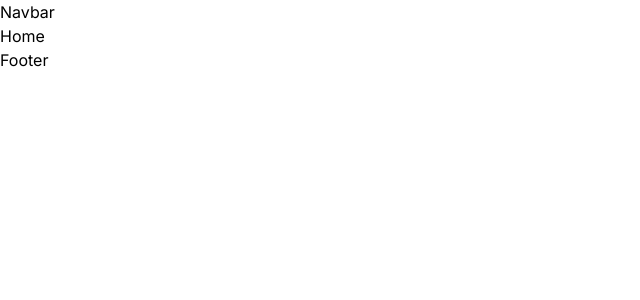
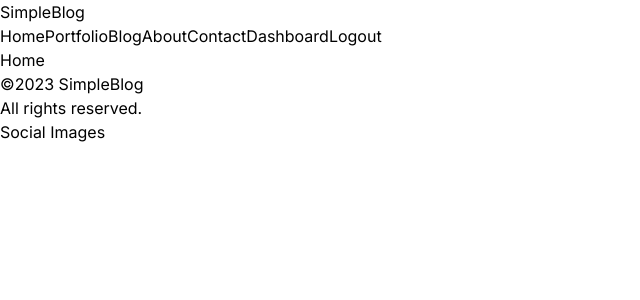
Before and after one commit to bojan09/next-js-blog, a Next.js app: page / in a window 1280 px wide. Shown: the top 300 px of the page, without its empty margins (0-640 px from the left). Built offline with nearby package versions, Linux system fonts and the light colour scheme.

Commit message:
minor updates in initial setup

```diff
--- /dev/null
+++ b/src/app/contact/loading.jsx
@@ -0,0 +1,7 @@
+import React from "react";
+
+const Loading = () => {
+  return <div>Loading</div>;
+};
+
+export default Loading;
--- a/src/components/footer/Footer.jsx
+++ b/src/components/footer/Footer.jsx
@@ -1,7 +1,17 @@
 import React from "react";
 
 const Footer = () => {
-  return <div>Footer</div>;
+  return (
+    <div>
+      {/* Text */}
+      <div>
+        ©2023 SimpleBlog <br /> All rights reserved.
+      </div>
+
+      {/* Social Images */}
+      <div>Social Images</div>
+    </div>
+  );
 };
 
 export default Footer;
--- a/src/components/navbar/Navbar.jsx
+++ b/src/components/navbar/Navbar.jsx
@@ -1,7 +1,27 @@
+"use client";
 import React from "react";
 
+import Link from "next/link";
+
+// links
+import links from "@/constants";
+
 const Navbar = () => {
-  return <div>Navbar</div>;
+  return (
+    <div>
+      <Link href={"/"}>SimpleBlog</Link>
+      <div>
+        {links.map((link) => (
+          <Link key={link.id} href={link.url}>
+            {link.title}
+          </Link>
+        ))}
+
+        {/* Logout button */}
+        <button onClick={() => console.log("Logged Out")}>Logout</button>
+      </div>
+    </div>
+  );
 };
 
 export default Navbar;
--- /dev/null
+++ b/src/constants/index.js
@@ -0,0 +1,34 @@
+const links = [
+  {
+    id: 1,
+    title: "Home",
+    url: "/",
+  },
+  {
+    id: 2,
+    title: "Portfolio",
+    url: "/portfolio",
+  },
+  {
+    id: 3,
+    title: "Blog",
+    url: "/blog",
+  },
+  {
+    id: 4,
+    title: "About",
+    url: "/about",
+  },
+  {
+    id: 5,
+    title: "Contact",
+    url: "/contact",
+  },
+  {
+    id: 6,
+    title: "Dashboard",
+    url: "/dashboard",
+  },
+];
+
+export default links;
```
